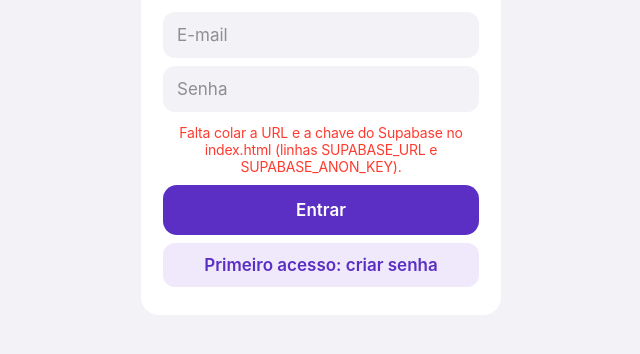
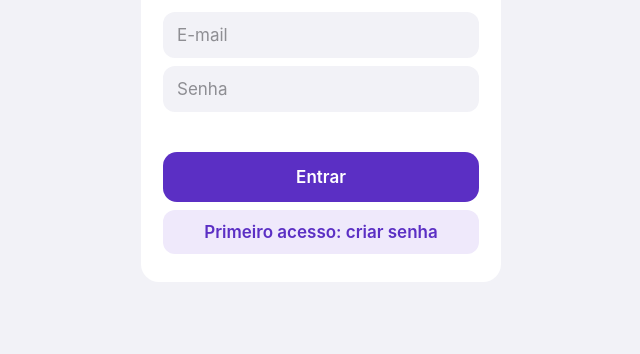
Before and after one commit to matheusmauricio97/Lou-Vi, a plain HTML site: page index.html in a window 1280 px wide. Shown: the part 272-626 px from the top of the page, without its empty margins (319-959 px from the left). Drawn offline with nearby package versions, Linux system fonts and the light colour scheme.

Commit message:
Update index.html

```diff
--- a/index.html
+++ b/index.html
@@ -232,7 +232,7 @@ async function delStaff(id){if(id===me.id)return alert('Você não pode remover
 
 /* ---------- Supabase ---------- */
 const SUPABASE_URL='https://ptaeyedzvbhqayvcstjr.supabase.co';   // <- cole aqui a Project URL
-const SUPABASE_ANON_KEY='SUA-CHAVE-ANON-PUBLICA';        // <- cole aqui a anon public key
+const SUPABASE_ANON_KEY='eyJhbGciOiJIUzI1NiIsInR5cCI6IkpXVCJ9.eyJpc3MiOiJzdXBhYmFzZSIsInJlZiI6InB0YWV5ZWR6dmJocWF5dmNzdGpyIiwicm9sZSI6ImFub24iLCJpYXQiOjE3OTI3MDMzMDAsImV4cCI6MjEwODI3OTMwMH0.DZ4vxJ9NYpXw3LzKDGyoav6Dqed8jG1KNDMq0QboQCQ';        // <- cole aqui a anon public key
 const sb=supabase.createClient(SUPABASE_URL,SUPABASE_ANON_KEY);
 const CONFIG_OK=!/SEU-PROJETO|SUA-CHAVE/.test(SUPABASE_URL+SUPABASE_ANON_KEY);
 const CFGMSG='Falta colar a URL e a chave do Supabase no index.html (linhas SUPABASE_URL e SUPABASE_ANON_KEY).';
```
